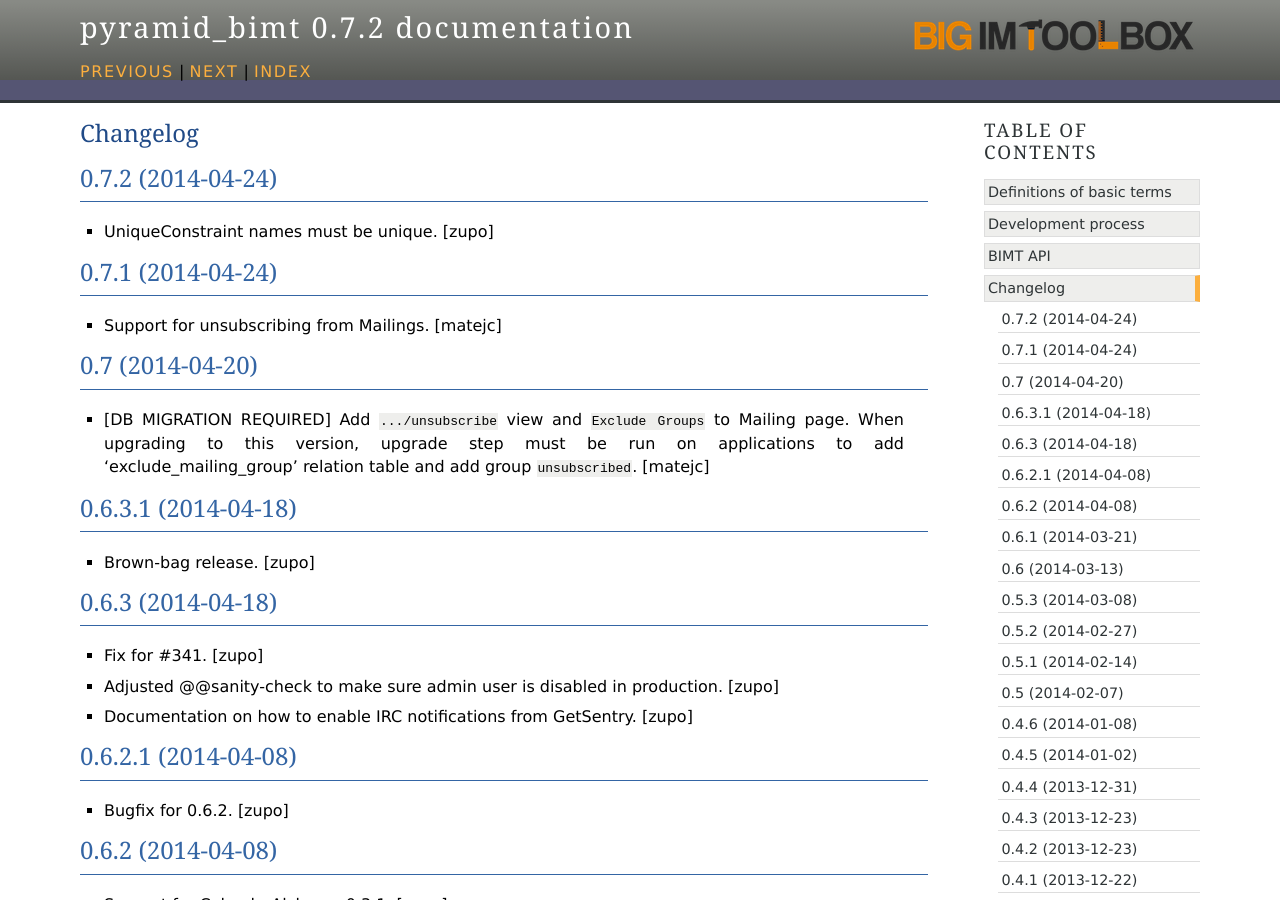
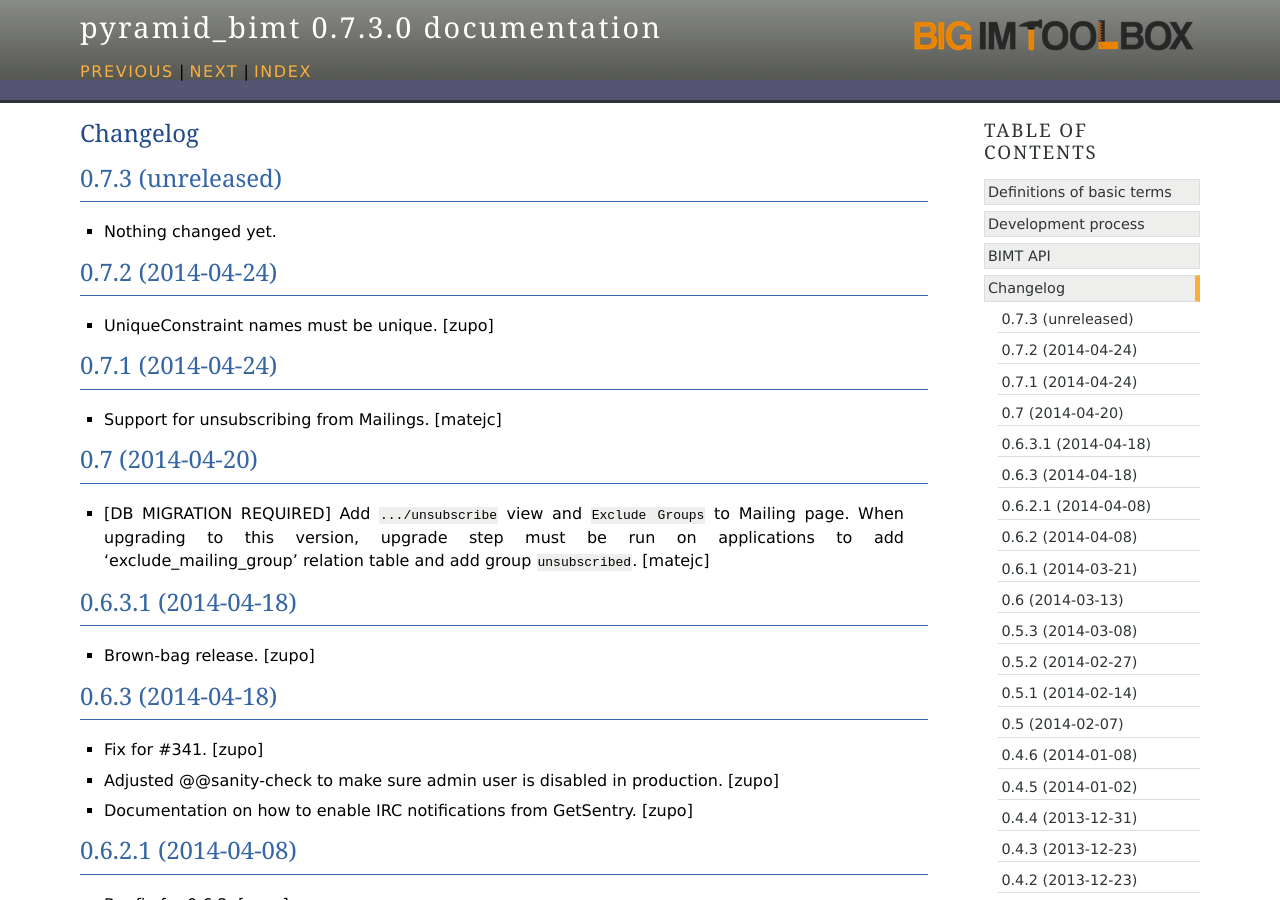
Before and after one commit to persho/pyramid_bimt, a Sphinx documentation site: the page built from docs/CHANGELOG.rst, in a window 1280 px wide and 900 px high. Built offline with Sphinx 7.4.7, drawn with Linux system fonts in a browser that asks for light colours.

Commit message:
Back to development: 0.7.3

```diff
--- a/docs/CHANGELOG.rst
+++ b/docs/CHANGELOG.rst
@@ -1,5 +1,11 @@
 Changelog
 =========
+
+
+0.7.3 (unreleased)
+------------------
+
+- Nothing changed yet.
 
 
 0.7.2 (2014-04-24)
--- a/setup.py
+++ b/setup.py
@@ -18,7 +18,7 @@
 
 setup(
     name='pyramid_bimt',
-    version='0.7.2',
+    version='0.7.3.dev0',
     description='Base package for BIMT apps.',
     long_description=long_description,
     classifiers=[
```
